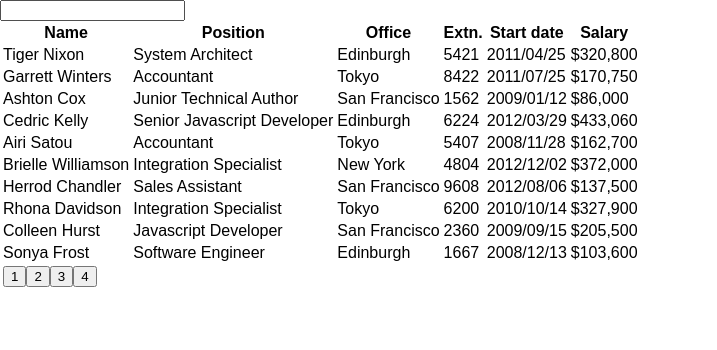
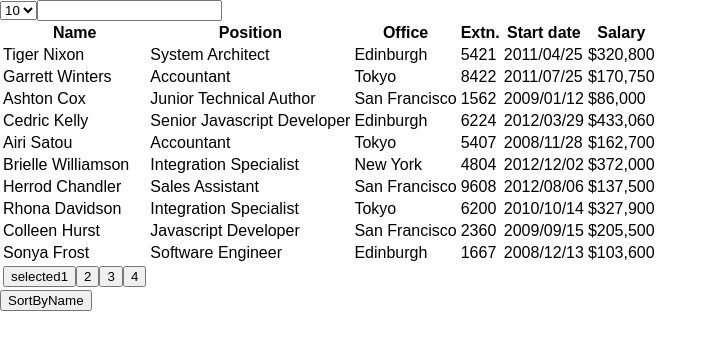
Before and after one commit to sujayraaj/react-tables, a React (Create React App) app: page / in a window 1280 px wide. Shown: the top 350 px of the page, without its empty margins (0-717 px from the left). Built offline with nearby package versions, Linux system fonts and the light colour scheme; the HTML template or start-up script is replaced by a standard one.

Commit message:
sorting and pagination working together

```diff
--- a/src/Components/Pagination.js
+++ b/src/Components/Pagination.js
@@ -9,7 +9,7 @@ export default class Pagination extends Component{
         for(let i=0;i<this.props.pages;i++){
             pages.push(<button key={i} onClick={(evt)=>{
                 this.props.pageChange(i);
-            }} >{i+1}</button>)
+            }} >{ this.props.selected == i ? 'selected'+(i+1) : (i+1)}</button>)
         }
 
         return <tfoot>
--- a/src/Components/SelectBox.js
+++ b/src/Components/SelectBox.js
@@ -2,6 +2,11 @@ import React, {Component} from 'react';
 
 export default class SelectBox extends Component {
     render(){
-        return null;
+        return <select>
+            <option default >10</option>
+            <option>5</option>
+            <option>7</option>
+            </select>
+            ;
     }
 }
--- a/src/Containers/Table.js
+++ b/src/Containers/Table.js
@@ -13,16 +13,20 @@ export default class Table extends Component {
         this.state = {
             currentPage : 0,
             pageSize : 10,
-            searchText : ''
+            searchText : '',
+            sortStatus:false,
+            sorted:false,
+            initialized:false,
+            data:[]
         }
     }
     calculateRenderData(currentPage,searchText){
         if(searchText!='' ){
-            this.data = this.props.data.filter((o) => o[0].indexOf(searchText) > -1 );
+            this.data = this.state.data.filter((o) => o[0].indexOf(searchText) > -1 );
             this.pages = Math.ceil(this.data.length / this.state.pageSize);
         } else {
-            this.data = this.props.data;
-            this.pages = this.props.data.length / this.state.pageSize;
+            this.data = this.state.data;
+            this.pages = this.state.data.length / this.state.pageSize;
         }
         this.data = this.data.slice(this.state.pageSize * currentPage,this.state.pageSize * (currentPage + 1 ) );
     }
@@ -35,7 +39,9 @@ export default class Table extends Component {
     componentDidMount(){
         this.setState({
             currentPage:0,
-            pageSize:this.props.pagination
+            pageSize:this.props.pagination,
+            initialized:true,
+            data:this.props.data
         });
         let currentPage = this.state.currentPage;
         let pageSize = this.state.pageSize;
@@ -44,16 +50,33 @@ export default class Table extends Component {
         this.pages = Math.ceil( this.props.data.length / pageSize );
         this.data = this.props.data.slice(startIndex,endIndex);
     }
-    generateRows(){
-      return this.props.data.map((val,ind)=> <Row /> );
-    }
     searchCallBack(val){
         this.calculateRenderData(0,val,true);
         this.setState({
             currentPage:0,
             searchText:val
         });
-
+    }
+    componentWillUpdate(nextProps, nextState){
+    }
+    sortByName(){
+        console.log('called');
+        var that = this;
+        let data = [... this.state.data];
+        data.sort((a,b)=>{
+            if( a[0][0] < b[0][0])
+                return that.state.sortStatus ? -1 : 1 ;
+            if( a[0][0] > b[0][0])
+                return that.state.sortStatus ? 1 : -1;
+            return 0;
+        });
+        this.data =  data.filter((o) => o[0].indexOf(that.state.searchText) > -1 ).slice(0,this.state.pageSize  );
+        this.setState({
+            sortStatus:!(that.state.sortStatus),
+            currentPage:0,
+            sorted:true,
+            data:data
+        });
     }
     render(){
         return (<div>
@@ -62,8 +85,9 @@ export default class Table extends Component {
             <table>
                 <Header header={this.props.header} />
                 <TableBody rows={this.data}/>
-                <Pagination pages={this.pages} pageChange={this.setCurrentPage.bind(this)} />
+                <Pagination pages={this.pages} pageChange={this.setCurrentPage.bind(this)} selected={this.state.currentPage} />
             </table>
+            <button onClick={(evt)=>{this.sortByName()}} >SortByName</button>
             </div>
         )
     }
```
